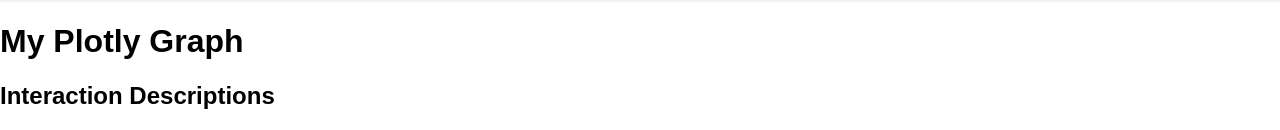
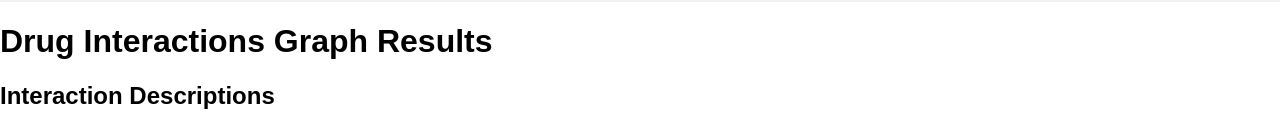
Before and after one commit to rgottiparthi/DrugDatabase, a Flask app: template templates/interactionsGraphResults.html in a window 1280 px wide. Shown: the part 156-286 px from the top of the page. Run offline with Flask 3, Linux system fonts and the light colour scheme; the template is opened without the code that fills it, so the values that code supplies are empty; some libraries are stand-ins or nearby versions.

Commit message:
fixed graph results html

```diff
--- a/app.py
+++ b/app.py
@@ -256,7 +256,7 @@ def graph():
 
       graph_html = pio.to_html(fig, full_html=False)
 
-      return render_template("interactionsGraphResults.html", interactions=interactions, numInteractions=numInteractions )
+      return render_template("interactionsGraphResults.html", graph_html=graph_html, interactions=interactions, numInteractions=numInteractions )
 
 if __name__ == '__main__':
    app.run(debug = True)
--- a/templates/interactionsGraphResults.html
+++ b/templates/interactionsGraphResults.html
@@ -26,12 +26,10 @@ th {
     <script src="https://cdn.plot.ly/plotly-latest.min.js"></script>
 </head>
 <body>
-    <h1>My Plotly Graph</h1>
-    <div id="my-graph"></div>
+    <h1>Drug Interactions Graph Results</h1>
+    <div id="my-graph" style="width:700px;height:0px;"></div>
     <script>
         var graph_html = '{{ graph_html|safe }}';
-        var graph_div = document.getElementById('my-graph');
-        graph_div.innerHTML = graph_html;
     </script>
 </body>
 </html>
```
